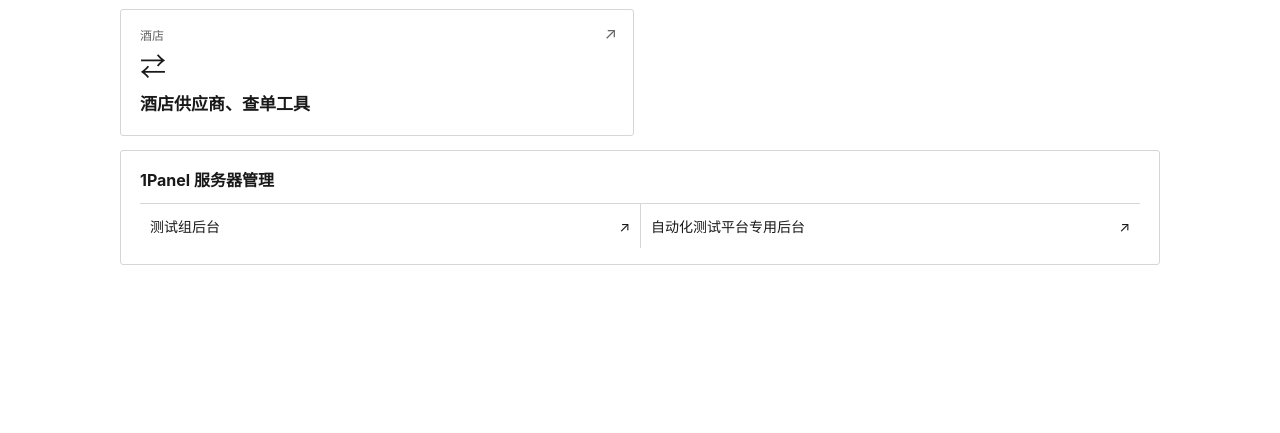
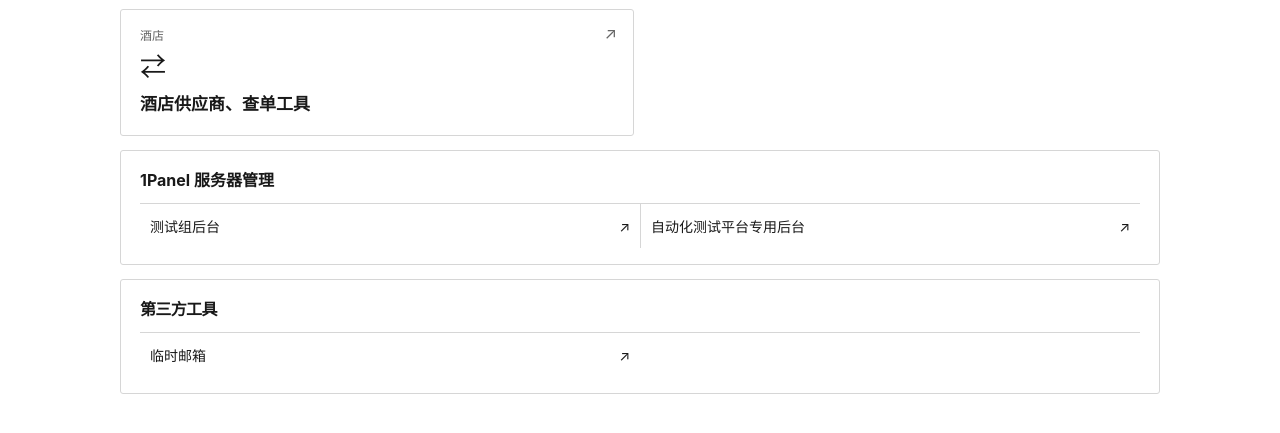
Before and after one commit to wanghaian/wanghaian.github.io, a plain HTML site: page index.html in a window 1280 px wide. Shown: the part 585-1018 px from the top of the page. Before the commit the page ends 900 px from the top, so only its background shows below. Drawn offline with Linux system fonts and the light colour scheme.

Commit message:
在服务器管理下方新增第三方临时邮箱入口

```diff
--- a/index.html
+++ b/index.html
@@ -14,7 +14,7 @@ button:focus-visible,a:focus-visible{outline:2px solid black;outline-offset:2px}
 
 .grid,.panel-links{display:grid;grid-template-columns:repeat(2,minmax(0,1fr));gap:12px}
 .panel{margin-top:14px;border:1px solid var(--line);border-radius:3px;padding:16px 19px}
-.panel h3{margin:0 0 12px;font-size:16px}
+.panel h3,.panel h2{margin:0 0 12px;font-size:16px}
 .panel-links{gap:0;border-top:1px solid var(--line)}
 .panel-links a{display:flex;align-items:center;justify-content:space-between;gap:8px;min-height:44px;padding:10px;color:inherit;text-decoration:none;font-size:14px}
 .panel-links a+a{border-left:1px solid var(--line)}
@@ -36,6 +36,11 @@ button:focus-visible,a:focus-visible{outline:2px solid black;outline-offset:2px}
 <a target="_blank" rel="noopener noreferrer" href="http://47.107.92.182:28680/">测试组后台 <span aria-hidden="true">↗</span></a>
 <a target="_blank" rel="noopener noreferrer" href="http://47.112.31.9:28680/69b3a08dcb">自动化测试平台专用后台 <span aria-hidden="true">↗</span></a>
 </nav></div></section>
+<section class="panel" aria-labelledby="third-party-heading">
+<h2 id="third-party-heading">第三方工具</h2>
+<nav class="panel-links" aria-labelledby="third-party-heading">
+<a href="https://tempmail.cn/" target="_blank" rel="noopener noreferrer">临时邮箱 <span aria-hidden="true">↗</span></a>
+</nav></section>
 </main><script>
 const button = document.querySelector('.tart');
 const tart = button.querySelector('img');
```
